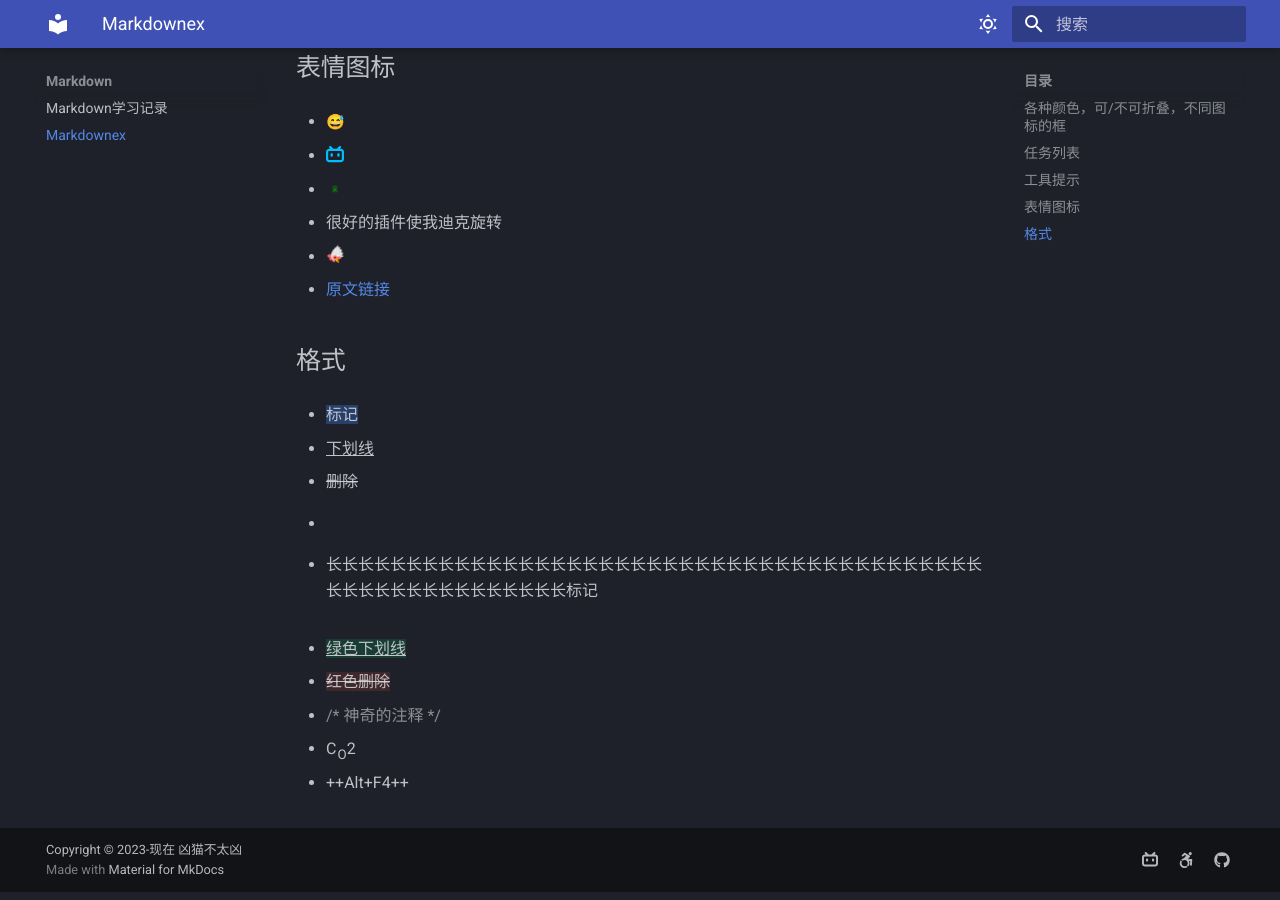
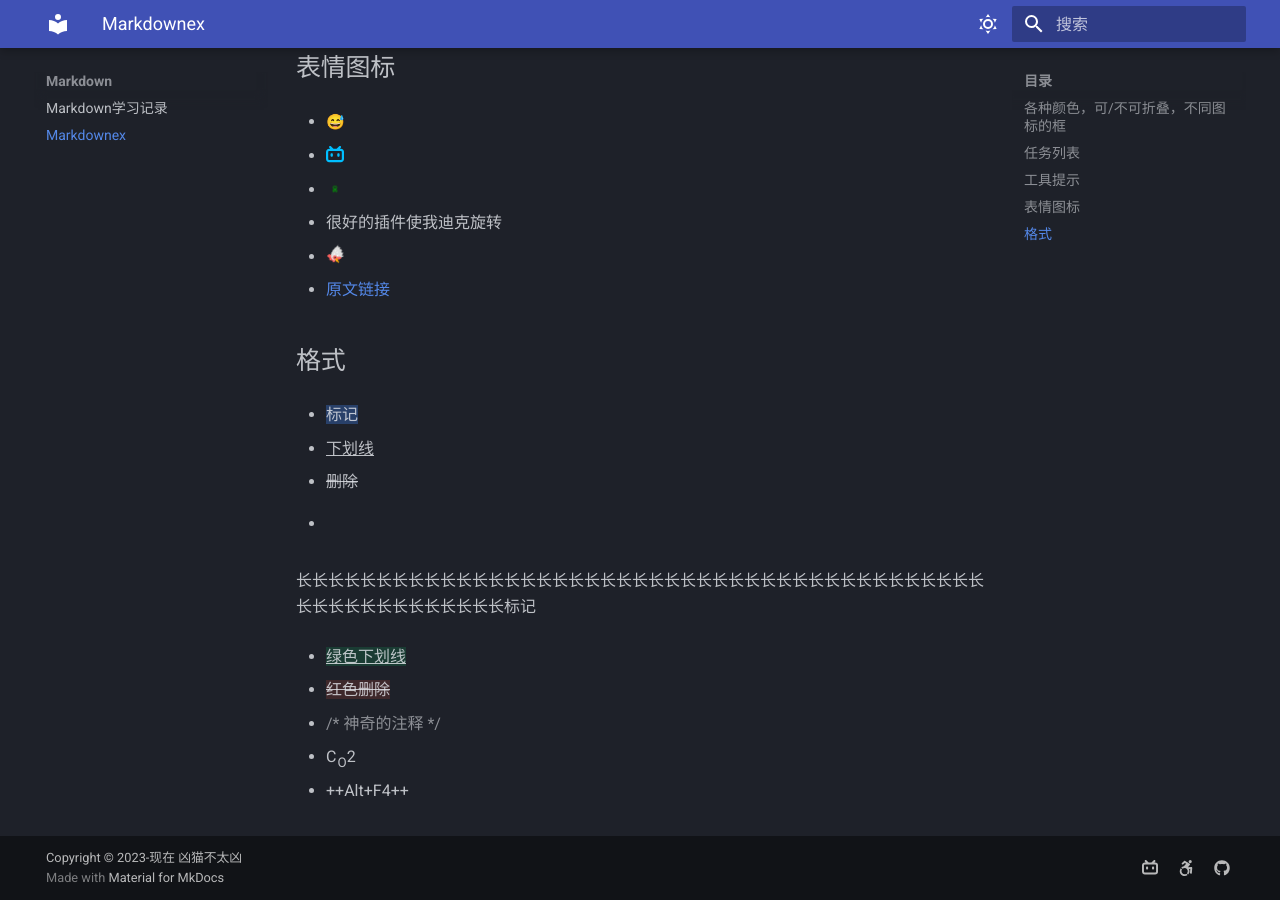
Before and after one commit to Xmbtx/xmbtx-blog, an MkDocs documentation site: the page built from docs/mkd/mkdex.md, in a window 1280 px wide and 900 px high, scrolled down 1780 px. Built offline with MkDocs 1.6.1 and Material for MkDocs 9.7.7, drawn with Linux system fonts in a browser that asks for light colours; emoji names are drawn with the system emoji font.

Commit message:
2023-11-29_19:48:35 update

```diff
--- a/docs/mkd/mkdex.md
+++ b/docs/mkd/mkdex.md
@@ -102,7 +102,7 @@
 
 - {==
 
-- 长长长长长长长长长长长长长长长长长长长长长长长长长长长长长长长长长长长长长长长长长长长长长长长长长长长长长长长长标记
+长长长长长长长长长长长长长长长长长长长长长长长长长长长长长长长长长长长长长长长长长长长长长长长长长长长长长长长长标记
 
   ==}
 
```
